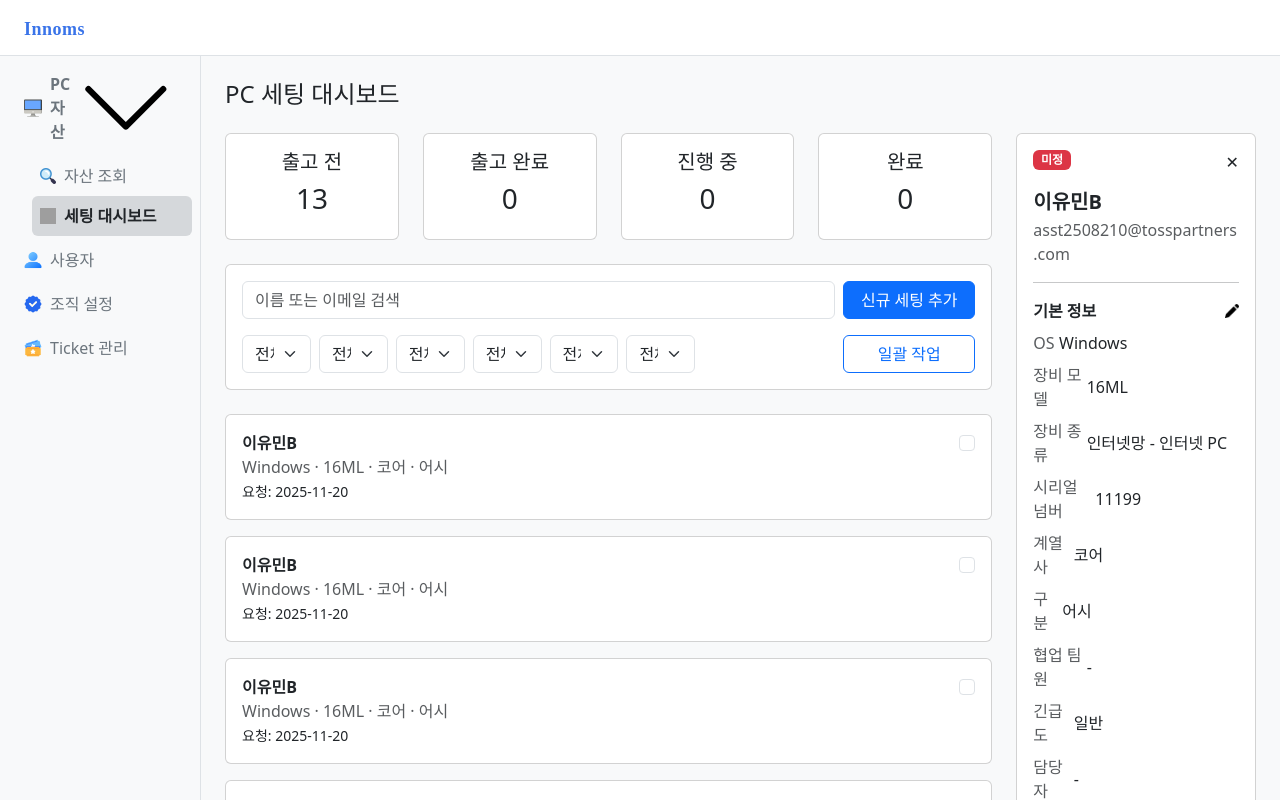
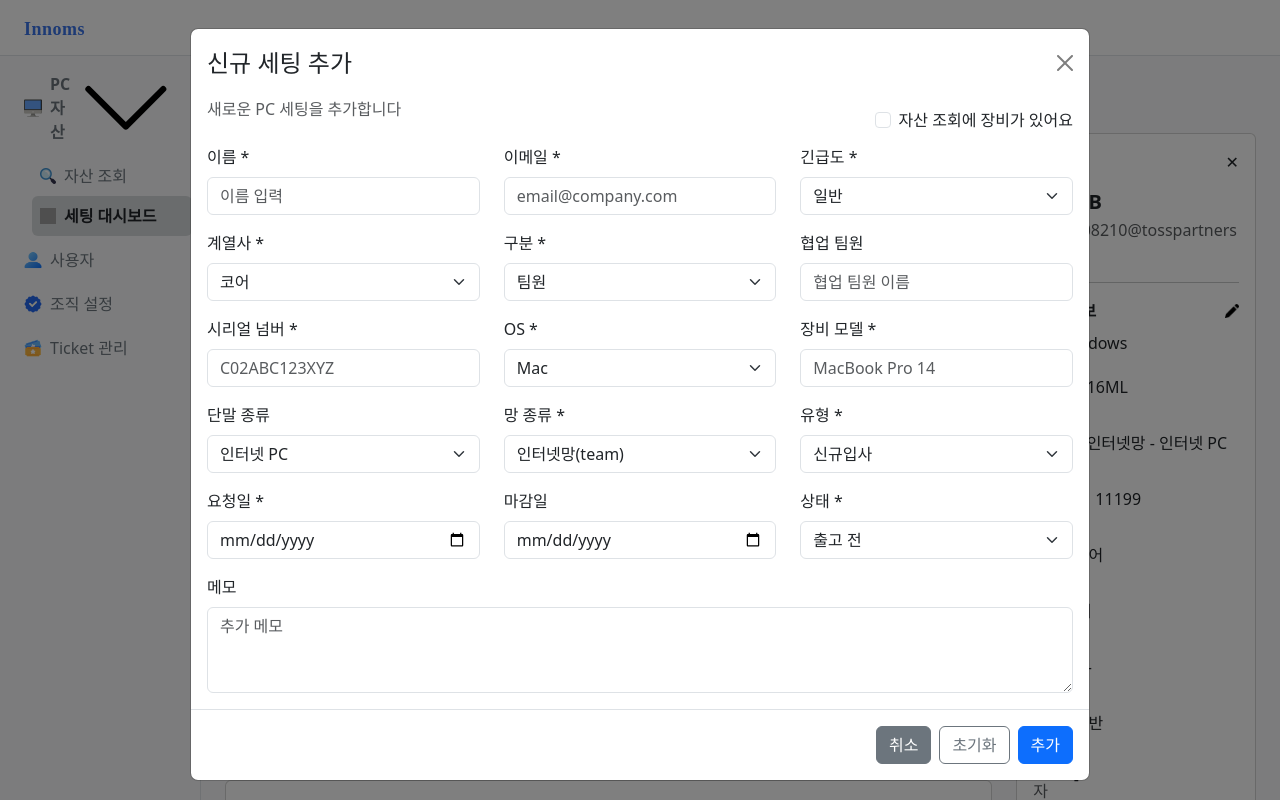
Before and after one commit to Ops-Assistant-Project/FE-Setting-Dashboard, a React (Vite) app: page / in a window 1280 px wide. Both pictures are taken after a click on the button "신규 세팅 추가". Shown: the top 800 px of the page. Built offline with nearby package versions, Linux system fonts and the light colour scheme; grey boxes are pictures that could not be loaded; a web font is replaced by a local one.

Commit message:
💄 Design: 신규 세팅 추가 모달 UI 추가

```diff
--- /dev/null
+++ b/src/components/CreatePcSettingModal.tsx
@@ -0,0 +1,174 @@
+import { Modal, Button, Form, Row, Col } from "react-bootstrap";
+import { useState } from "react";
+
+interface Props {
+  show: boolean;
+  onClose: () => void;
+}
+
+const CreatePcSettingModal = ({ show, onClose }: Props) => {
+  const [hasAsset, setHasAsset] = useState(false);
+
+  return (
+    <Modal
+      show={show}
+      onHide={onClose}
+      centered
+      size="lg"
+      dialogClassName="pc-setting-modal"
+    >
+      <Modal.Header closeButton className="border-0 pb-0">
+        <Modal.Title className="mb-0">신규 세팅 추가</Modal.Title>
+      </Modal.Header>
+
+      <Modal.Body>
+        <div className="w-100 d-flex justify-content-between align-items-center">
+          <div className="text-muted mb-4">새로운 PC 세팅을 추가합니다</div>
+          <Form.Check
+            type="checkbox"
+            label="자산 조회에 장비가 있어요"
+            checked={hasAsset}
+            onChange={(e) => setHasAsset(e.target.checked)}
+          />
+        </div>
+
+        <Form>
+          {/* ===== 1 row ===== */}
+          <Row className="mb-3">
+            <Col>
+              <Form.Label>이름 *</Form.Label>
+              <Form.Control placeholder="이름 입력" />
+            </Col>
+
+            <Col>
+              <Form.Label>이메일 *</Form.Label>
+              <Form.Control placeholder="email@company.com" />
+            </Col>
+
+            <Col>
+              <Form.Label>긴급도 *</Form.Label>
+              <Form.Select>
+                <option>일반</option>
+                <option>급건</option>
+              </Form.Select>
+            </Col>
+          </Row>
+
+          {/* ===== 2 row ===== */}
+          <Row className="mb-3">
+            <Col>
+              <Form.Label>계열사 *</Form.Label>
+              <Form.Select>
+                <option>코어</option>
+                <option>기타</option>
+              </Form.Select>
+            </Col>
+
+            <Col>
+              <Form.Label>구분 *</Form.Label>
+              <Form.Select>
+                <option>팀원</option>
+                <option>어시</option>
+              </Form.Select>
+            </Col>
+
+            <Col>
+              <Form.Label>협업 팀원</Form.Label>
+              <Form.Control placeholder="협업 팀원 이름" />
+            </Col>
+          </Row>
+
+          {/* ===== 3 row ===== */}
+          <Row className="mb-3">
+            <Col>
+              <Form.Label>시리얼 넘버 *</Form.Label>
+              <Form.Control placeholder="C02ABC123XYZ" />
+            </Col>
+
+            <Col>
+              <Form.Label>OS *</Form.Label>
+              <Form.Select disabled={hasAsset}>
+                <option>Mac</option>
+                <option>Windows</option>
+              </Form.Select>
+            </Col>
+
+            <Col>
+              <Form.Label>장비 모델 *</Form.Label>
+              <Form.Control
+                disabled={hasAsset}
+                placeholder={
+                  hasAsset ? "자산 조회 장비 사용" : "MacBook Pro 14"
+                }
+              />
+            </Col>
+          </Row>
+
+          {/* ===== 4 row ===== */}
+          <Row className="mb-3">
+            <Col>
+              <Form.Label>단말 종류</Form.Label>
+              <Form.Select disabled={hasAsset}>
+                <option>인터넷 PC</option>
+              </Form.Select>
+            </Col>
+
+            <Col>
+              <Form.Label>망 종류 *</Form.Label>
+              <Form.Select disabled={hasAsset}>
+                <option>인터넷망(team)</option>
+              </Form.Select>
+            </Col>
+
+            <Col>
+              <Form.Label>유형 *</Form.Label>
+              <Form.Select>
+                <option>신규입사</option>
+                <option>교체</option>
+                <option>복직</option>
+                <option>전환자</option>
+              </Form.Select>
+            </Col>
+          </Row>
+
+          {/* ===== 5 row ===== */}
+          <Row className="mb-3">
+            <Col>
+              <Form.Label>요청일 *</Form.Label>
+              <Form.Control type="date" />
+            </Col>
+
+            <Col>
+              <Form.Label>마감일</Form.Label>
+              <Form.Control type="date" />
+            </Col>
+
+            <Col>
+              <Form.Label>상태 *</Form.Label>
+              <Form.Select>
+                <option>출고 전</option>
+                <option>출고 완료</option>
+              </Form.Select>
+            </Col>
+          </Row>
+
+          {/* ===== 메모 ===== */}
+          <Form.Label>메모</Form.Label>
+          <Form.Control as="textarea" rows={3} placeholder="추가 메모" />
+        </Form>
+      </Modal.Body>
+
+      <Modal.Footer>
+        <Button variant="secondary" onClick={onClose}>
+          취소
+        </Button>
+
+        <Button variant="outline-secondary">초기화</Button>
+
+        <Button variant="primary">추가</Button>
+      </Modal.Footer>
+    </Modal>
+  );
+};
+
+export default CreatePcSettingModal;
--- a/src/components/PcFilterPanel.tsx
+++ b/src/components/PcFilterPanel.tsx
@@ -1,7 +1,10 @@
 import { Card, Row, Col, Form, Button } from "react-bootstrap";
 import { useState } from "react";
+import CreatePcSettingModal from "./CreatePcSettingModal";
 
 const PcFilterPanel = () => {
+  const [showCreateModal, setShowCreateModal] = useState(false);
+
   // 필터 상태들
   const [filters, setFilters] = useState({
     type: "",
@@ -31,7 +34,17 @@ const PcFilterPanel = () => {
       <Card.Body>
         <div className="d-flex align-items-center gap-2 mb-3">
           <Form.Control placeholder="이름 또는 이메일 검색" />
-          <Button className="filter-action-btn">신규 세팅 추가</Button>
+          <Button
+            className="filter-action-btn"
+            onClick={() => setShowCreateModal(true)}
+          >
+            신규 세팅 추가
+          </Button>
+
+          <CreatePcSettingModal
+            show={showCreateModal}
+            onClose={() => setShowCreateModal(false)}
+          />
         </div>
 
         <Row className="g-2 align-items-center">
--- a/src/index.css
+++ b/src/index.css
@@ -104,3 +104,13 @@ body {
   text-align: center;
   white-space: nowrap;
 }
+
+.pc-setting-modal.modal-dialog {
+  max-width: 900px !important;
+}
+
+.form-control:disabled,
+.form-select:disabled {
+  background-color: #f5f6f8;
+  cursor: not-allowed;
+}
```
